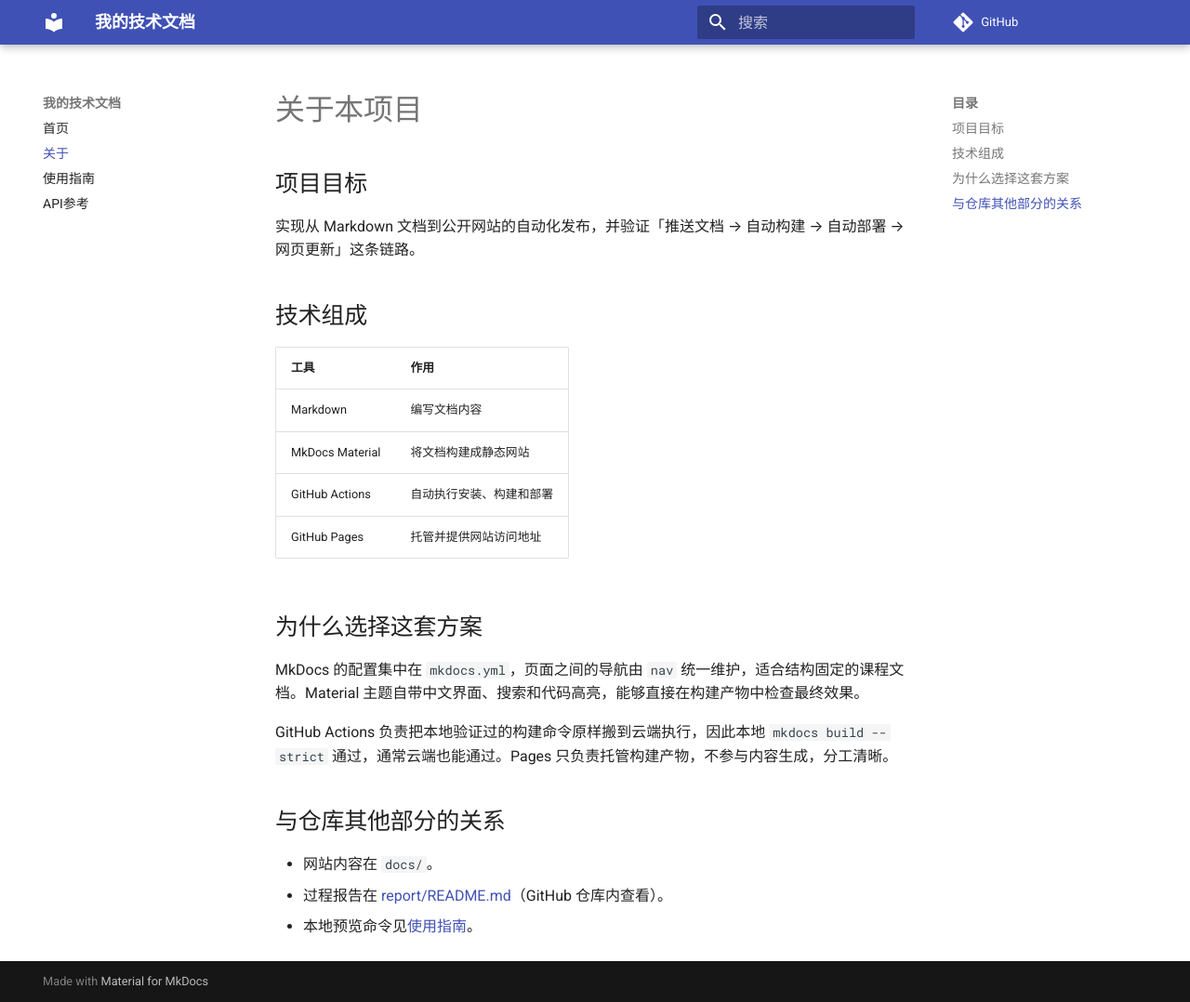
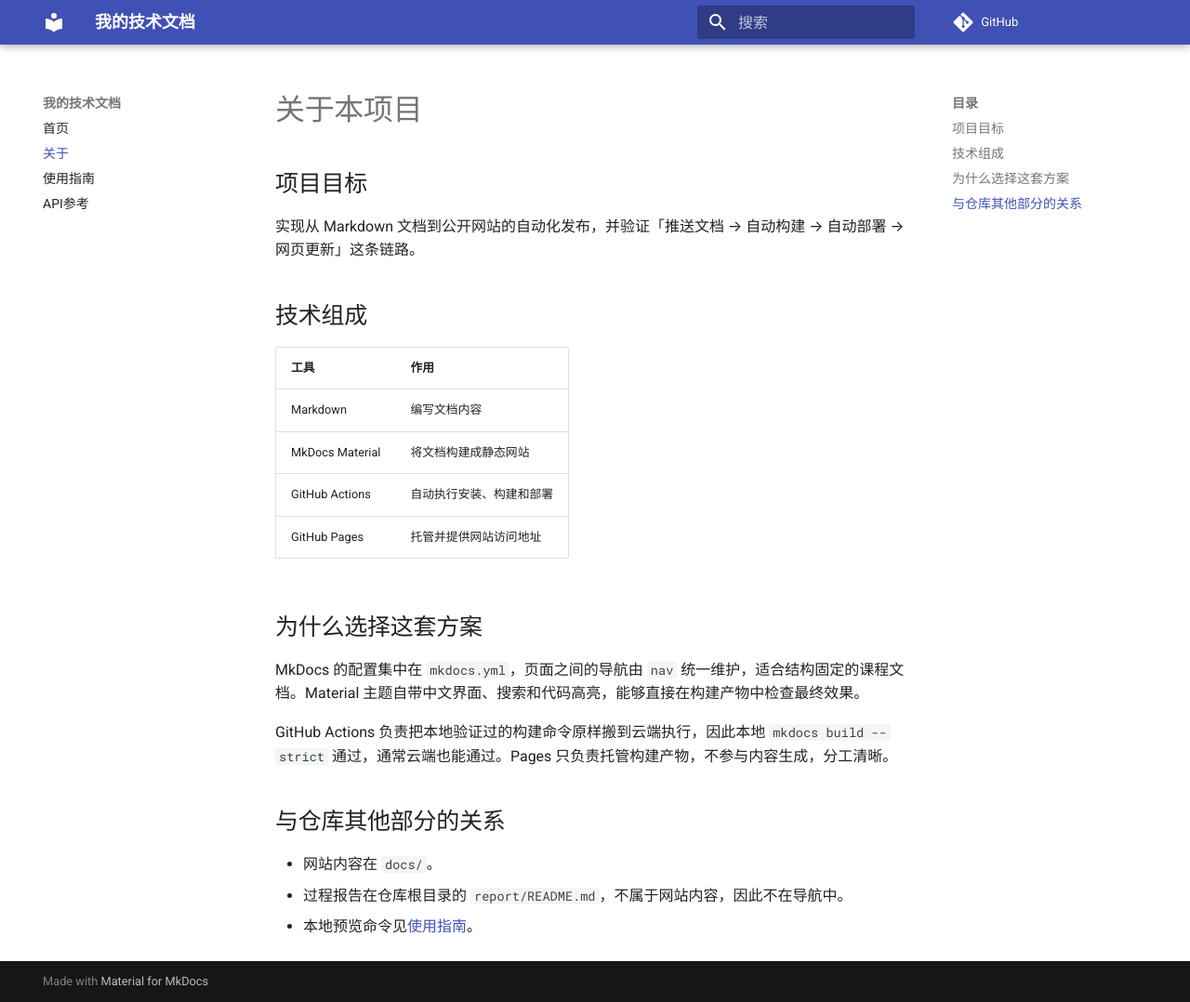
Before and after one commit to NXZZYUAN/my-docs, an MkDocs documentation site: the page built from docs/about.md, in a window 1280 px wide and 1078 px high. Shown: the whole window at 93% size. Built offline with MkDocs 1.6.1 and Material for MkDocs 9.7.7, drawn with Linux system fonts in a browser that asks for light colours; comment, search, counter and statistics services are not loaded.

Commit message:
修复 strict 模式下跨目录链接警告

```diff
--- a/docs/about.md
+++ b/docs/about.md
@@ -22,5 +22,5 @@ GitHub Actions 负责把本地验证过的构建命令原样搬到云端执行
 ## 与仓库其他部分的关系
 
 - 网站内容在 `docs/`。
-- 过程报告在 [report/README.md](../report/README.md)（GitHub 仓库内查看）。
+- 过程报告在仓库根目录的 `report/README.md`，不属于网站内容，因此不在导航中。
 - 本地预览命令见[使用指南](guide.md)。
```
